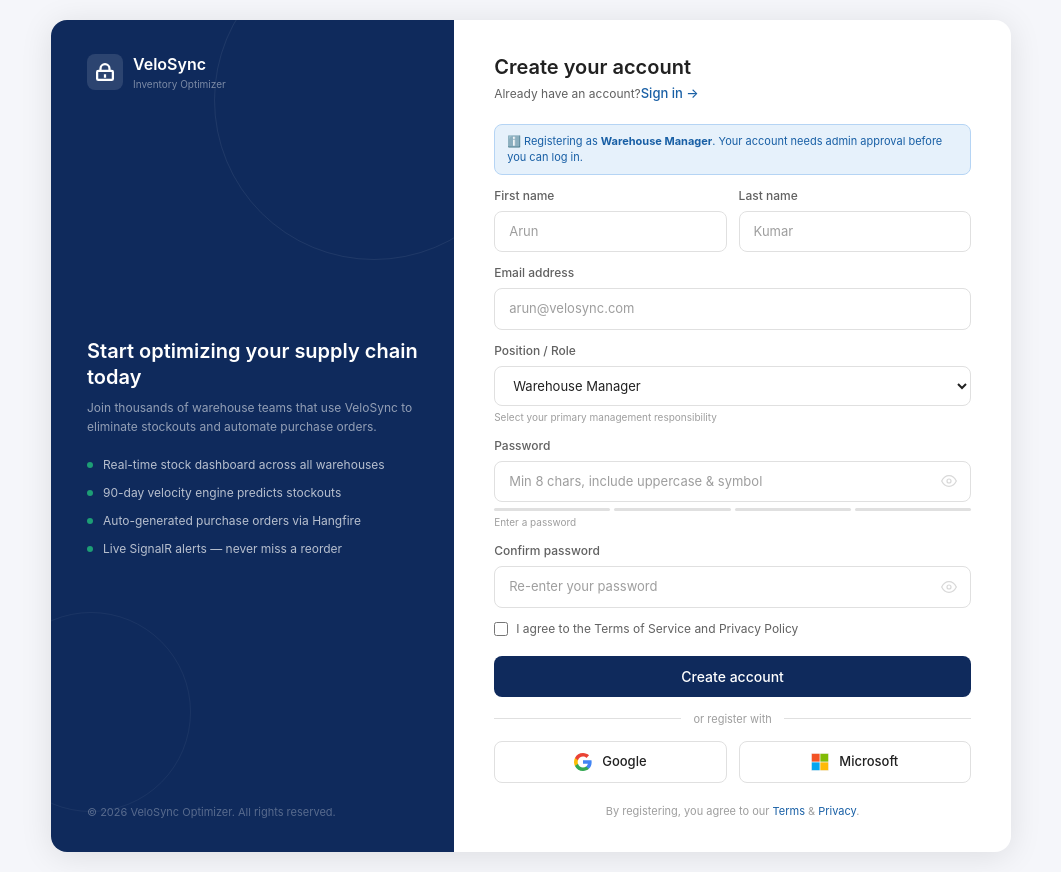
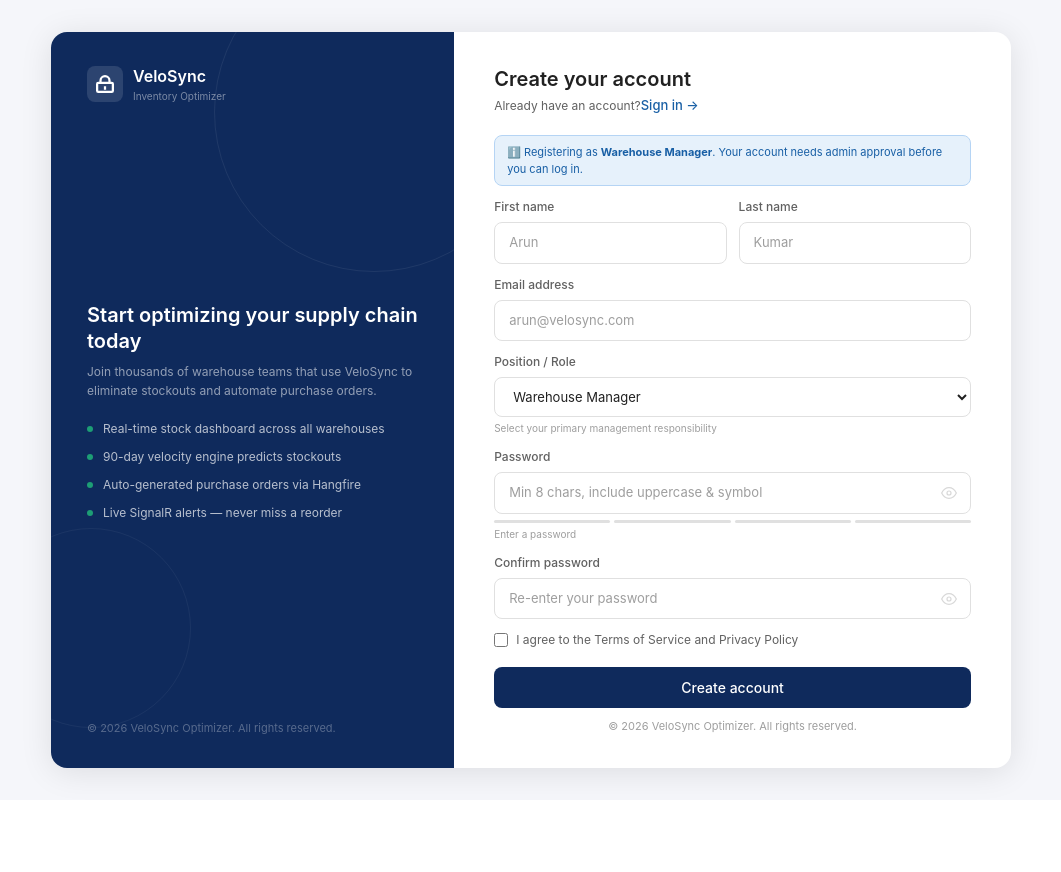
Before and after one commit to Majid-Mj/VeloSyncOptimizer-Frontend, a React (Vite) app: page /register in a window 1280 px wide. Shown: the whole page, without its empty margins (109-1170 px from the left). After the commit the page ends 800 px from the top, so only its background shows below. Built offline with nearby package versions, Linux system fonts and the light colour scheme.

Commit message:
refactor(login) : Google auth removed from the register page

```diff
--- a/src/Pages/Auth/RegisterPage.jsx
+++ b/src/Pages/Auth/RegisterPage.jsx
@@ -195,30 +195,9 @@
               {storeLoading ? 'Creating account...' : 'Create account'}
             </button>
 
-            <div className="divider">or register with</div>
-
-            <div className="social-row">
-              <button type="button" className="social-btn">
-                <svg width="18" height="18" viewBox="0 0 18 18">
-                  <path d="M17.64 9.2c0-.637-.057-1.251-.164-1.84H9v3.481h4.844c-.209 1.125-.843 2.078-1.796 2.717v2.258h2.908c1.702-1.567 2.684-3.874 2.684-6.615z" fill="#4285F4"/>
-                  <path d="M9 18c2.43 0 4.467-.806 5.956-2.184L12.048 13.558c-.806.54-1.837.86-3.048.86-2.344 0-4.328-1.584-5.036-3.711H.957v2.332A8.997 8.997 0 009 18z" fill="#34A853"/>
-                  <path d="M3.964 10.707c-.18-.54-.282-1.117-.282-1.707s.102-1.167.282-1.707V4.961H.957A8.996 8.996 0 000 9c0 1.452.348 2.827.957 4.039l3.007-2.332z" fill="#FBBC05"/>
-                  <path d="M9 3.58c1.321 0 2.508.454 3.44 1.345l2.582-2.58C13.463.891 11.426 0 9 0A8.997 8.997 0 00.957 4.961L3.964 7.293C4.672 5.166 6.656 3.58 9 3.58z" fill="#EA4335"/>
-                </svg>
-                Google
-              </button>
-              <button type="button" className="social-btn">
-                <svg width="18" height="18" viewBox="0 0 23 23">
-                  <path fill="#f3f3f3" d="M0 0h23v23H0z"/><path fill="#f35325" d="M1 1h10v10H1z"/><path fill="#81bc06" d="M12 1h10v10H12z"/><path fill="#05a6f0" d="M1 12h10v10H1z"/><path fill="#ffba08" d="M12 12h10v10H12z"/>
-                </svg>
-                Microsoft
-              </button>
+            <div className="terms" style={{ marginTop: '10px' }}>
+              © 2026 VeloSync Optimizer. All rights reserved.
             </div>
-
-            <div className="terms" style={{ marginTop: '20px' }}>
-              By registering, you agree to our <a href="#">Terms</a> & <a href="#">Privacy</a>.
-            </div>
-
           </form>
         </div>
       </div>
```
